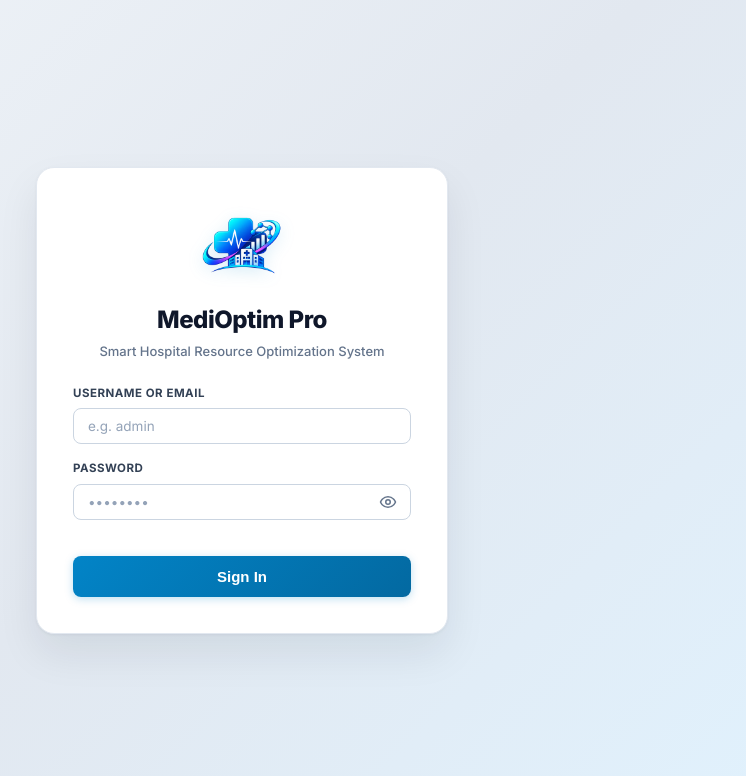
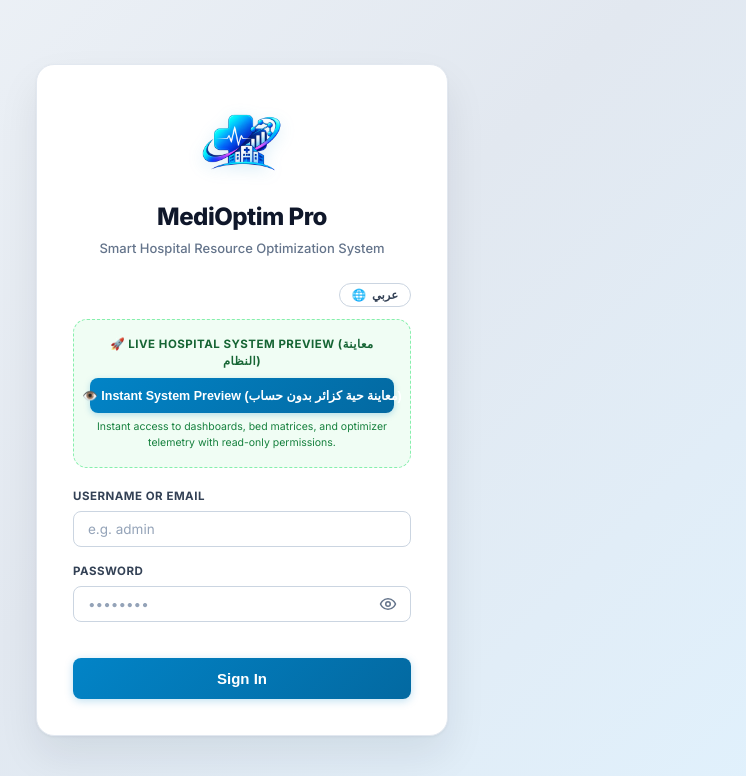
Before and after one commit to Khaled413/Smart-Hospital-Resource-Optimization-System-V1, a Flask app: page /login in a window 1280 px wide. Shown: the top 776 px of the page, without its empty margins (398-1144 px from the left). Run offline with Flask 3, Linux system fonts and the light colour scheme; data that the repository does not hold is empty.

Commit message:
feat(ui): add live system preview and guest one-click access on login page

```diff
--- a/templates/login.html
+++ b/templates/login.html
@@ -73,16 +73,51 @@
       <div style="font-size:13px;color:#64748b;margin-top:4px;font-weight:500">Smart Hospital Resource Optimization System</div>
     </div>
 
-    {% if config.DEMO_MODE %}
-    <!-- Public Read-Only Demo Access (Available only when DEMO_MODE=true) -->
-    <div style="margin-bottom:20px;background:#f0fdf4;padding:12px;border-radius:10px;border:1px dashed #86efac;text-align:center">
-      <div style="font-size:11px;font-weight:700;color:#166534;margin-bottom:6px;text-transform:uppercase;letter-spacing:0.5px">🌿 Demonstration Mode Active</div>
-      <button type="button" class="btn btn-sm" onclick="fillDemo()" style="font-size:12px;width:100%;justify-content:center;background:#15803d;color:#fff;border:none">
-        👁️ Autofill Read-Only Demo Guest
+    <!-- Language Switcher Bar -->
+    <div style="display:flex;justify-content:flex-end;margin-bottom:12px;">
+      <button type="button" class="btn btn-sm btn-outline" onclick="toggleLanguage()" style="font-size:11.5px;padding:4px 12px;border-radius:20px;display:flex;align-items:center;gap:6px;background:#ffffff;border:1px solid #cbd5e1;cursor:pointer;">
+        🌐 <span id="lang-label">عربي</span>
       </button>
-      <div style="font-size:10px;color:#15803d;margin-top:6px">Accesses synthetic hospital data with read-only permissions. Write & admin actions disabled.</div>
     </div>
-    {% endif %}
+
+    <!-- Quick System Preview Panel -->
+    <div class="login-preview-panel" style="margin-bottom:20px;background:#f0fdf4;border:1px dashed #86efac;border-radius:14px;padding:16px;text-align:center;">
+      <div style="display:flex;align-items:center;justify-content:center;gap:6px;margin-bottom:8px;">
+        <span style="font-size:11.5px;font-weight:700;color:#166534;text-transform:uppercase;letter-spacing:0.5px;">
+          🚀 Live Hospital System Preview (معاينة النظام)
+        </span>
+      </div>
+
+      <!-- Instant Guest Preview Button (Always available for instant exploration) -->
+      <button type="button" class="btn btn-sm w-full" onclick="quickLoginGuest()" style="width:100%;background:linear-gradient(135deg, #0284c7 0%, #0369a1 100%);color:#fff;border:none;border-radius:8px;padding:10px;font-size:12.5px;font-weight:700;display:flex;align-items:center;justify-content:center;gap:6px;box-shadow:0 2px 6px rgba(2,132,199,0.25);cursor:pointer;">
+        👁️ Instant System Preview (معاينة حية كزائر بدون حساب)
+      </button>
+      <div style="font-size:10.5px;color:#15803d;margin-top:6px;">Instant access to dashboards, bed matrices, and optimizer telemetry with read-only permissions.</div>
+
+      {% if config.DEMO_MODE %}
+      <!-- Authorized Staff Roles Preview (Available when DEMO_MODE=true) -->
+      <div style="margin-top:14px;padding-top:12px;border-top:1px dashed #bbf7d0;">
+        <div style="font-size:11px;color:#166534;margin-bottom:8px;font-weight:600;">Or select an authorized role to preview permissions:</div>
+        <div style="display:grid;grid-template-columns:1fr 1fr;gap:8px;">
+          <button type="button" class="demo-role-btn" onclick="selectRole('admin')" id="role-btn-admin" title="Super Admin — Full hospital access & access control">
+            👑 Admin
+          </button>
+          <button type="button" class="demo-role-btn" onclick="selectRole('manager')" id="role-btn-manager" title="Operations Director — Beds, fleets & AI solver">
+            🏢 Operations
+          </button>
+          <button type="button" class="demo-role-btn" onclick="selectRole('dr_sarah')" id="role-btn-dr_sarah" title="Physician — Consultations & clinical notes">
+            👨‍⚕️ Dr. Sarah
+          </button>
+          <button type="button" class="demo-role-btn" onclick="selectRole('receptionist')" id="role-btn-receptionist" title="Reception — Outpatient intake & Code Red">
+            📋 Reception
+          </button>
+        </div>
+        <div id="role-preview-hint" style="font-size:10px;color:#0369a1;margin-top:8px;text-align:center;min-height:14px;font-weight:500;">
+          Click any role to autofill credentials and explore live access controls.
+        </div>
+      </div>
+      {% endif %}
+    </div>
 
     <form id="login-form" onsubmit="handleLogin(event)">
       <div class="form-group">
@@ -109,9 +144,48 @@
 <div class="toast-container" id="toast-container"></div>
 <script src="{{ url_for('static', filename='js/app.js') }}"></script>
 <script>
+const PREVIEW_ROLES = {
+  admin: { u: 'admin', p: atob('QWRtaW4jMjAyNSE='), label: '👑 Super Admin: Full hospital governance, RBAC matrix & audit logs' },
+  manager: { u: 'manager', p: atob('TWFuYWdlciMyMDI1IQ=='), label: '🏢 Operations Manager: Bed wards, equipment fleets, AI optimizer & crisis simulation' },
+  dr_sarah: { u: 'dr_sarah', p: atob('RG9jdG9yIzIwMjUh'), label: '👨‍⚕️ Physician: Department schedule, clinical notes & patient consultations' },
+  receptionist: { u: 'receptionist', p: atob('UmVjZXB0aW9uIzIwMjUh'), label: '📋 Reception: Outpatient registration, appointments roster & Code Red intake' },
+  demo_viewer: { u: 'demo_viewer', p: atob('RGVtb1ZpZXdlciMyMDI1IQ=='), label: '👁️ Guest Viewer: Read-only live telemetry with synthetic patient PII masking' }
+};
+
+function selectRole(roleKey) {
+  const role = PREVIEW_ROLES[roleKey];
+  if (!role) return;
+  document.getElementById('login-username').value = role.u;
+  document.getElementById('login-password').value = role.p;
+
+  // Highlight active role button
+  document.querySelectorAll('.demo-role-btn').forEach(btn => {
+    btn.style.borderColor = '#cbd5e1';
+    btn.style.background = '#f8fafc';
+    btn.style.color = '#334155';
+  });
+  const activeBtn = document.getElementById('role-btn-' + roleKey);
+  if (activeBtn) {
+    activeBtn.style.borderColor = '#0284c7';
+    activeBtn.style.background = '#e0f2fe';
+    activeBtn.style.color = '#0369a1';
+  }
+
+  const hint = document.getElementById('role-preview-hint');
+  if (hint) {
+    hint.textContent = role.label;
+  }
+  ToastManager.show(`Selected ${role.u} credentials for preview. Click 'Sign In' to enter.`, 'info');
+}
+
 function fillDemo() {
-  document.getElementById('login-username').value = 'demo_viewer';
-  document.getElementById('login-password').value = 'DemoViewer#2025!';
+  selectRole('demo_viewer');
+}
+
+async function quickLoginGuest() {
+  selectRole('demo_viewer');
+  const btn = document.getElementById('login-btn');
+  if (btn) btn.click();
 }
 
 async function handleLogin(e) {
```
